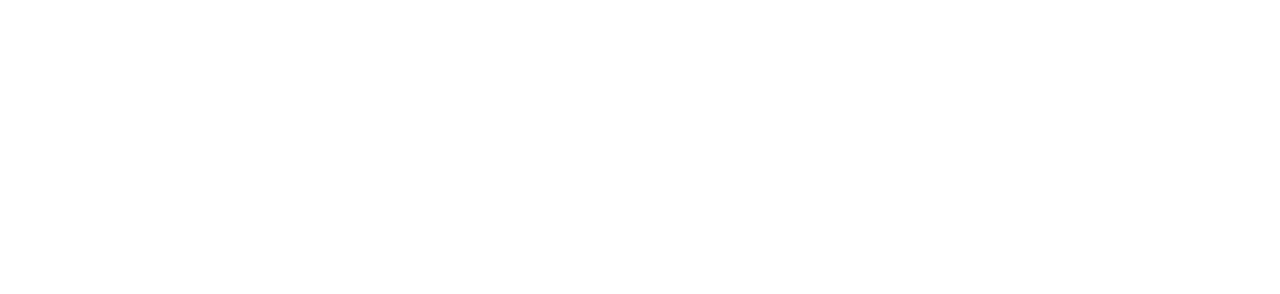
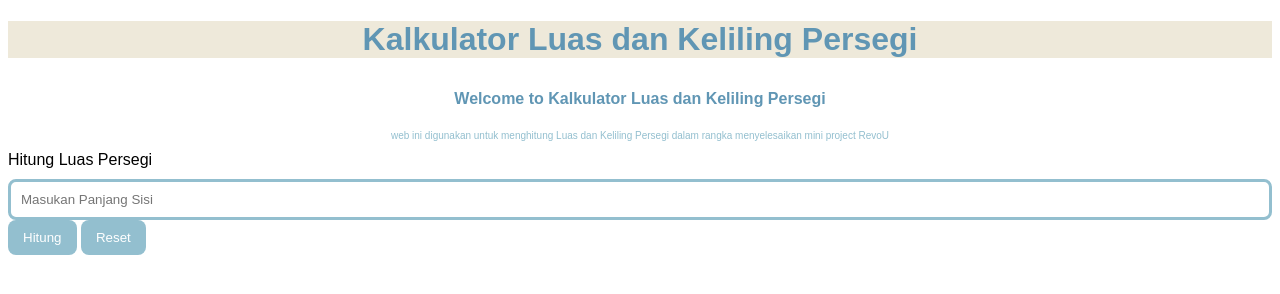
Before and after one commit to revou-fundamental-course/8-jan-24-shanueeze, a plain HTML site: page index.html in a window 1280 px wide. Drawn offline with Linux system fonts and the light colour scheme.

Commit message:
up folder

```diff
--- /dev/null
+++ b/css/style.css
@@ -0,0 +1,59 @@
+body {
+    font-family: Arial, Helvetica, sans-serif;
+}
+
+header {
+
+    text-align: center;
+}
+
+header h1 {
+    color: #6096B4;
+    background-color: #EEE9DA;
+}
+
+header h4 {
+    color: #6096B4;
+    margin-top: 32px;
+}
+
+header p{
+    font-size: x-small;
+    margin-top: 0px;
+    color: #93BFCF;
+}
+
+.inputSection {
+    display: flex;
+    flex-direction: column;
+}
+
+#squareSide {
+    margin-top: 10px;
+    outline: none;
+    border-radius: 8px;
+    border: solid #93BFCF;
+    padding: 10px;
+}
+
+#squareSide:focus {
+    border: solid #6096B4;
+}
+
+button{
+    background-color: #93BFCF;
+    color: white;
+    border: none;
+    border-radius: 8px;
+    padding: 10px 15px;
+    cursor: pointer;
+}
+
+button:hover{
+    background-color: #6096B4;
+}
+
+button:active{
+    background-color: #27566f;
+    transform: translateY(2px);
+}
--- a/index.html
+++ b/index.html
@@ -3,9 +3,29 @@
 <head>
     <meta charset="UTF-8">
     <meta name="viewport" content="width=device-width, initial-scale=1.0">
-    <title>Document</title>
+    <link rel="stylesheet" href="css/style.css">
+    <script src="./js/index.js"></script>
+    <title>Mini Project RevoU</title>
 </head>
 <body>
+    <header>
+        <h1>Kalkulator Luas dan Keliling Persegi</h1>
+        <h4>Welcome to Kalkulator Luas dan Keliling Persegi</h4>
+        <p>web ini digunakan untuk menghitung Luas dan Keliling Persegi dalam rangka menyelesaikan mini project RevoU</p>
+
+    </header>
+
+    <div class="inputSection">
+        <label for="squareSide" id="lblsquareSide">Hitung Luas Persegi</label>
+        <input type="number" id="squareSide" placeholder="Masukan Panjang Sisi">
+    </div>
+    <script>
+
+    </script>
+    <div class="buttons">
+        <button id="hitungbutton">Hitung</button>
+        <button id="resetbutton">Reset</button>
+    </div>
 
 </body>
 </html>
--- a/style.css
+++ /dev/null
@@ -1,2 +0,0 @@
-/* Untuk test git */
-/* ada perubahan */
```
Also changed, not shown: js/index.js (added).
